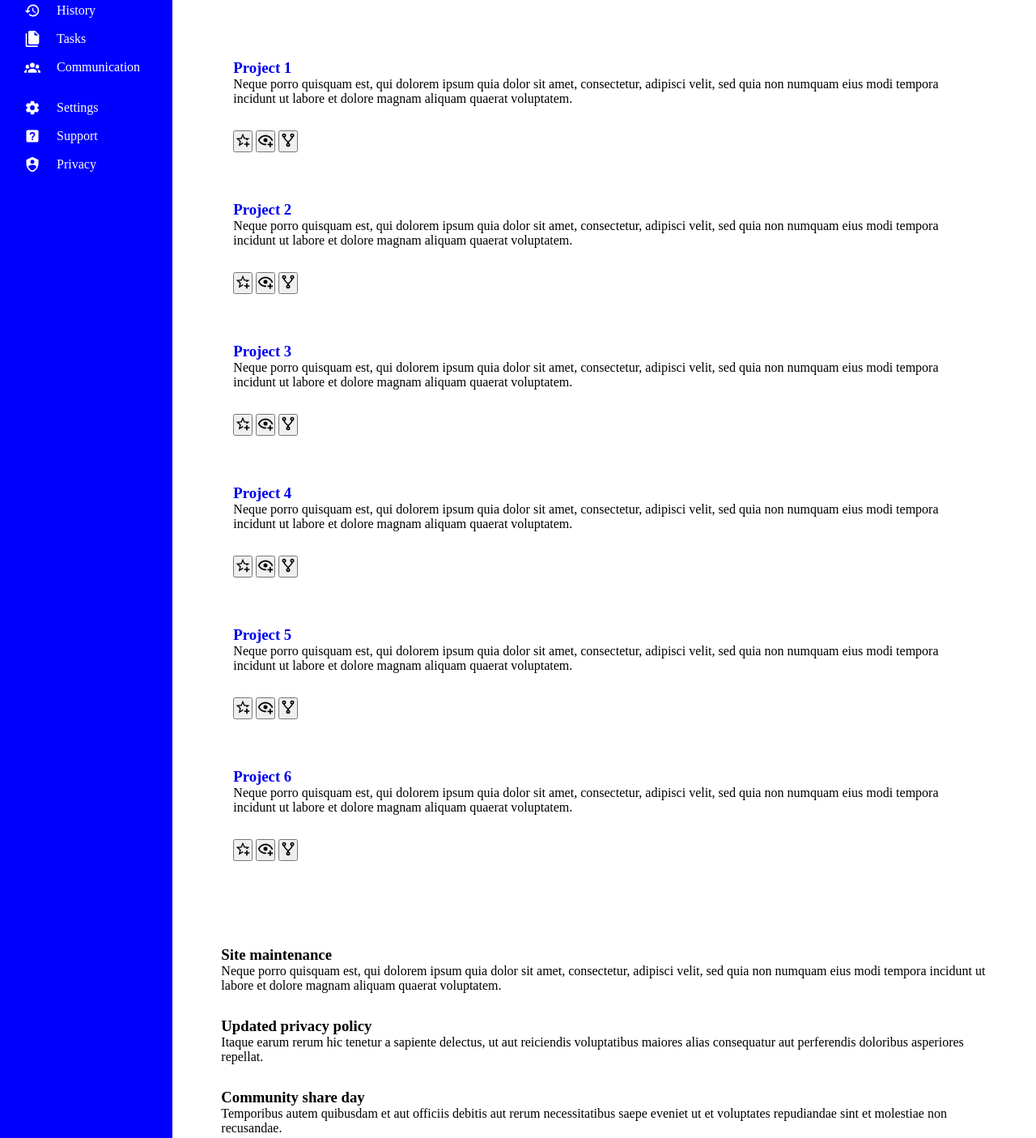
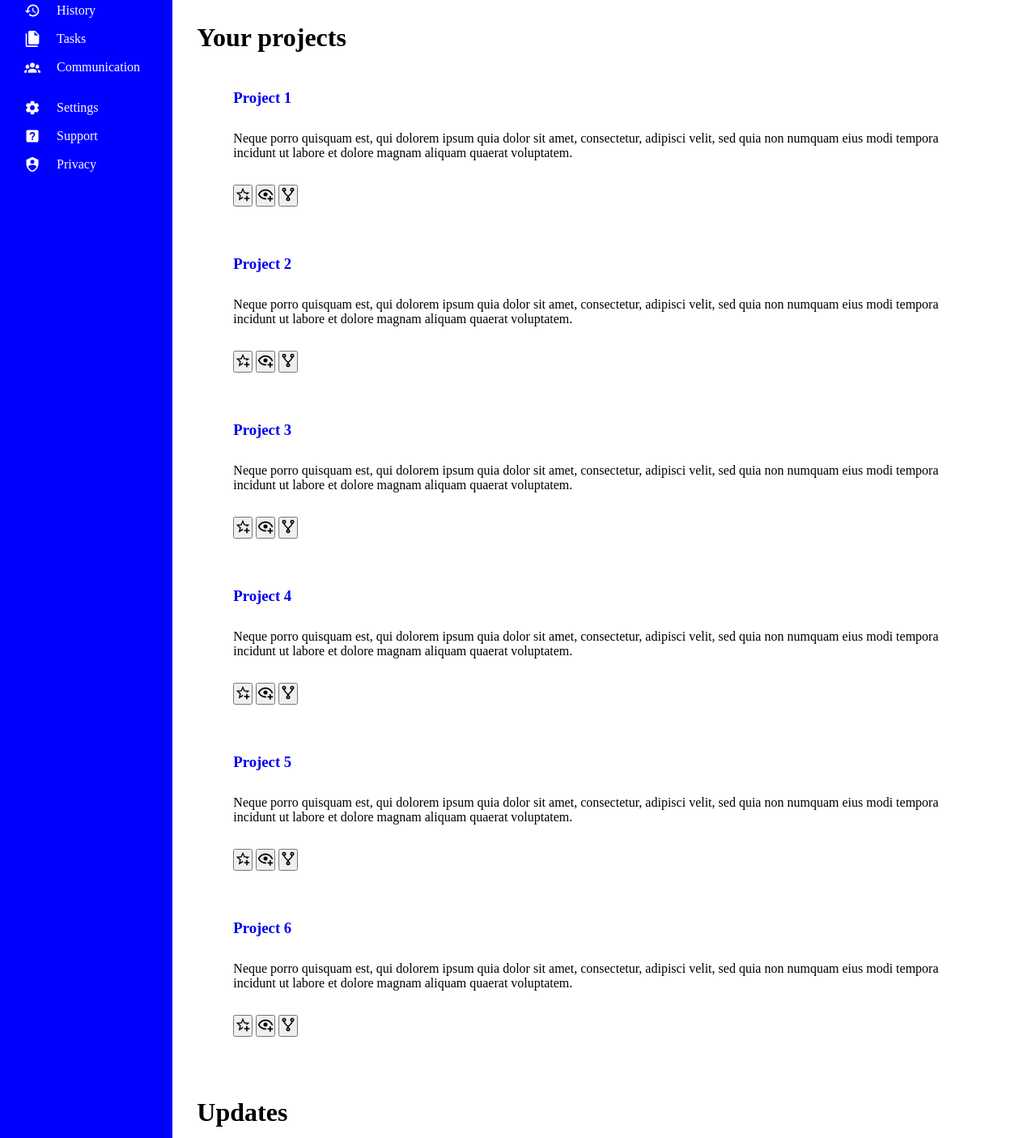
Before and after one commit to asiill/admin-dashboard, a plain HTML site: page index.html in a window 1280 px wide. Shown: the part 187-1592 px from the top of the page at 81% size. Drawn offline with Linux system fonts and the light colour scheme.

Commit message:
Add headers to projects, updates and trending sections

```diff
--- a/index.html
+++ b/index.html
@@ -103,69 +103,82 @@
 
     <div class="content">
 
-      <div class="project-container">
+      <div class="projects-container">
+        <h1>Your projects</h1>
         <div class="projects">
-          <div class="item">
-            <div class="details">
+          <div class="project-item">
+            <div class="project-title">
               <h3><a href="#">Project 1</a></h3>
+            </div>
+            <div class="project-details">
               <p>Neque porro quisquam est, qui dolorem ipsum quia dolor sit amet, consectetur, adipisci velit, sed quia non numquam eius modi tempora incidunt ut labore et dolore magnam aliquam quaerat voluptatem.</p>
             </div>
-            <div class="actions">
+            <div class="project-btns">
               <button><img src="icons/favourites.svg" title="favourites" /></button>
               <button><img src="icons/watch.svg" title="watch" /></button>
               <button><img src="icons/fork.svg" title="fork" /></button>
             </div>
           </div>
-          <div class="item">
-            <div class="details">
+          <div class="project-item">
+            <div class="project-title">
               <h3><a href="#">Project 2</a></h3>
+            </div>
+            <div class="project-details">
               <p>Neque porro quisquam est, qui dolorem ipsum quia dolor sit amet, consectetur, adipisci velit, sed quia non numquam eius modi tempora incidunt ut labore et dolore magnam aliquam quaerat voluptatem.</p>
             </div>
-            <div class="actions">
+            <div class="project-btns">
               <button><img src="icons/favourites.svg" title="favourites" /></button>
               <button><img src="icons/watch.svg" title="watch" /></button>
               <button><img src="icons/fork.svg" title="fork" /></button>
             </div>
           </div>
-          <div class="item">
-            <div class="details">
+          <div class="project-item">
+            <div class="project-title">
               <h3><a href="#">Project 3</a></h3>
+            </div>
+            <div class="project-details">
               <p>Neque porro quisquam est, qui dolorem ipsum quia dolor sit amet, consectetur, adipisci velit, sed quia non numquam eius modi tempora incidunt ut labore et dolore magnam aliquam quaerat voluptatem.</p>
             </div>
-            <div class="actions">
+            <div class="project-btns">
               <button><img src="icons/favourites.svg" title="favourites" /></button>
               <button><img src="icons/watch.svg" title="watch" /></button>
               <button><img src="icons/fork.svg" title="fork" /></button>
             </div>
           </div>
-          <div class="item">
-            <div class="details">
+          <div class="project-item">
+            <div class="project-title">
               <h3><a href="#">Project 4</a></h3>
+            </div>
+            <div class="project-details">
               <p>Neque porro quisquam est, qui dolorem ipsum quia dolor sit amet, consectetur, adipisci velit, sed quia non numquam eius modi tempora incidunt ut labore et dolore magnam aliquam quaerat voluptatem.</p>
             </div>
-            <div class="actions">
+            <div class="project-btns">
               <button><img src="icons/favourites.svg" title="favourites" /></button>
               <button><img src="icons/watch.svg" title="watch" /></button>
               <button><img src="icons/fork.svg" title="fork" /></button>
             </div>
           </div>
-          <div class="item">
-            <div class="details">
+          <div class="project-item">
+            <div class="project-title">
               <h3><a href="#">Project 5</a></h3>
+            </div>
+            <div class="project-details">
               <p>Neque porro quisquam est, qui dolorem ipsum quia dolor sit amet, consectetur, adipisci velit, sed quia non numquam eius modi tempora incidunt ut labore et dolore magnam aliquam quaerat voluptatem.</p>
             </div>
-            <div class="actions">
+            <div class="project-btns">
               <button><img src="icons/favourites.svg" title="favourites" /></button>
               <button><img src="icons/watch.svg" title="watch" /></button>
               <button><img src="icons/fork.svg" title="fork" /></button>
             </div>
           </div>
-          <div class="item">
-            <div class="details">
+          <div class="project-item">
+            <div class="project-details">
               <h3><a href="#">Project 6</a></h3>
+            </div>
+            <div class="project-details">
               <p>Neque porro quisquam est, qui dolorem ipsum quia dolor sit amet, consectetur, adipisci velit, sed quia non numquam eius modi tempora incidunt ut labore et dolore magnam aliquam quaerat voluptatem.</p>
             </div>
-            <div class="actions">
+            <div class="project-btns">
               <button><img src="icons/favourites.svg" title="favourites" /></button>
               <button><img src="icons/watch.svg" title="watch" /></button>
               <button><img src="icons/fork.svg" title="fork" /></button>
@@ -175,16 +188,19 @@
       </div>
 
       <div class="updates-container">
+        <h1>Updates</h1>
         <div class="updates">
-          <div class="update">
+          <div class="update-item">
             <h3>Site maintenance</h3>
             <p>Neque porro quisquam est, qui dolorem ipsum quia dolor sit amet, consectetur, adipisci velit, sed quia non numquam eius modi tempora incidunt ut labore et dolore magnam aliquam quaerat voluptatem.</p>
           </div>
-          <div class="update">
+          <hr>
+          <div class="update-item">
             <h3>Updated privacy policy</h3>
             <p>Itaque earum rerum hic tenetur a sapiente delectus, ut aut reiciendis voluptatibus maiores alias consequatur aut perferendis doloribus asperiores repellat.</p>
           </div>
-          <div class="update">
+          <hr>
+          <div class="update-item">
             <h3>Community share day</h3>
             <p>Temporibus autem quibusdam et aut officiis debitis aut rerum necessitatibus saepe eveniet ut et voluptates repudiandae sint et molestiae non recusandae.</p>
           </div>
@@ -192,22 +208,23 @@
       </div>
 
       <div class="trending-container">
+        <h1>Trending</h1>
         <div class="trending">
-          <div class="user">
+          <div class="trending-user">
             <div><img src="icons/history.svg" /></div>
               <div>
                 <p>@bob</p>
                 <p>transit app</p>
               </div>
             </div>
-          <div class="user">
+          <div class="trending-user">
             <div><img src="icons/history.svg" /></div>
             <div>
               <p>@alex</p>
               <p>life changing app</p>
             </div>
           </div>
-          <div class="user">
+          <div class="trending-user">
             <div><img src="icons/history.svg" /></div>
             <div>
               <p>@jane</p>
```
